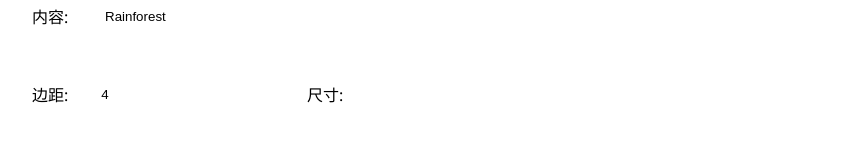
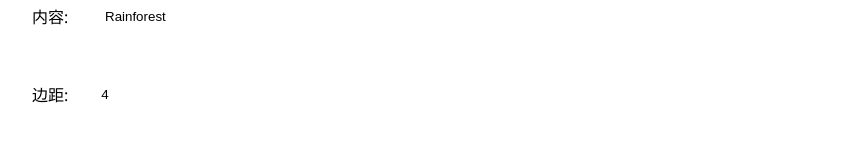
Before and after one commit to kailous/qrcode-app, a Next.js app: page / in a window 1280 px wide. Shown: the part 192-339 px from the top of the page, without its empty margins (68-933 px from the left). Built offline with nearby package versions, Linux system fonts and the light colour scheme.

Commit message:
去掉尺寸设置

```diff
--- a/components/QRSetup.js
+++ b/components/QRSetup.js
@@ -6,7 +6,6 @@ const QRSetup = ({ setSvg, decodedContent }) => {
   const [formInput, setFormInput] = useState({
     content: ' Rainforest',
     padding: 4,
-    size: 256, // 使用size代替了width和height，并设置默认值为256
     color: "#000000",
     background: "#ffffff",
     ecl: "M",
@@ -71,15 +70,6 @@ const QRSetup = ({ setSvg, decodedContent }) => {
             <label>边距:</label>
             <input type="number" name="padding" value={formInput.padding} onChange={handleInputChange} />
           </div>
-          <div className='row'>
-            <label>尺寸:</label>
-            <input
-              type="number"
-              name="size"
-              // value={formInput.size} // 注意这里使用size代替了width和height
-              onChange={handleInputChange}
-            />
-          </div>
         </div>
         {/* 颜色 */}
         <div className='row'>
--- a/pages/api/generate.js
+++ b/pages/api/generate.js
@@ -9,8 +9,6 @@ export default function handler(req, res) {
     const {
       content,
       padding = 4,
-      width = 256,
-      height = 256,
       color = "#000000",
       background = "#ffffff",
       ecl = "M",
@@ -23,8 +21,6 @@ export default function handler(req, res) {
       const qrcode = new QRCode({
         content,
         padding: parseInt(padding, 10),
-        width: parseInt(width, 10),
-        height: parseInt(height, 10),
         color,
         background,
         ecl,
```
